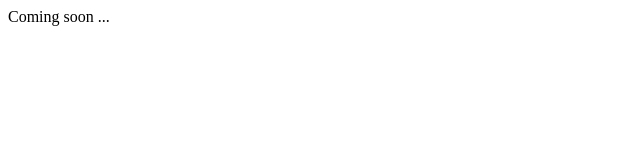
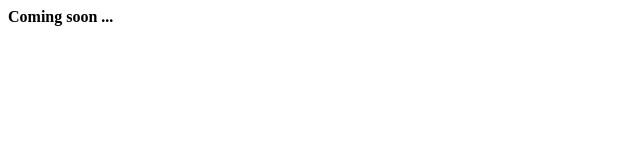
Before and after one commit to maverickuniverse/maverickuniverse.github.io, a plain HTML site: page index.html in a window 1280 px wide. Shown: the full height of the page, 0-640 px from the left. Drawn offline with Linux system fonts and the light colour scheme.

Commit message:
Update index.html

```diff
--- a/index.html
+++ b/index.html
@@ -3,6 +3,6 @@
 <title>Home page of Maverick Universe</title>
 </head>
 <body>
-Coming soon ...
+<b>Coming soon ...</b>
 </body>
 </html>
```
